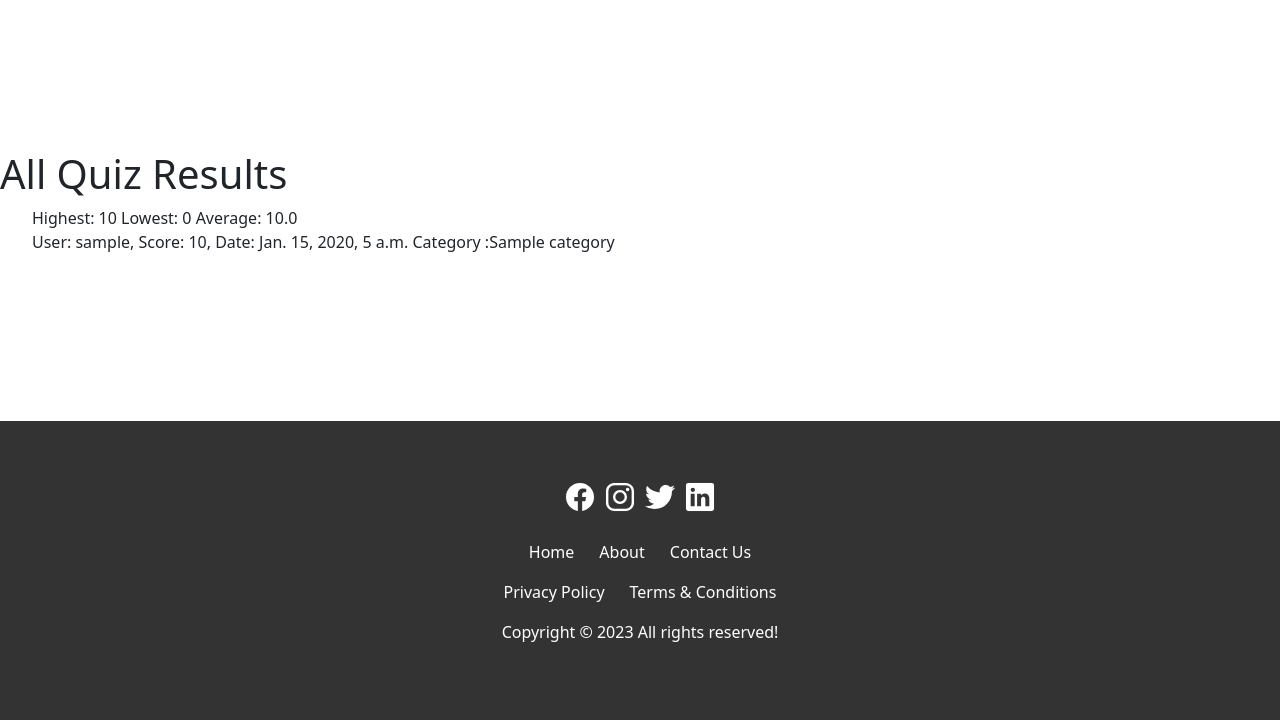
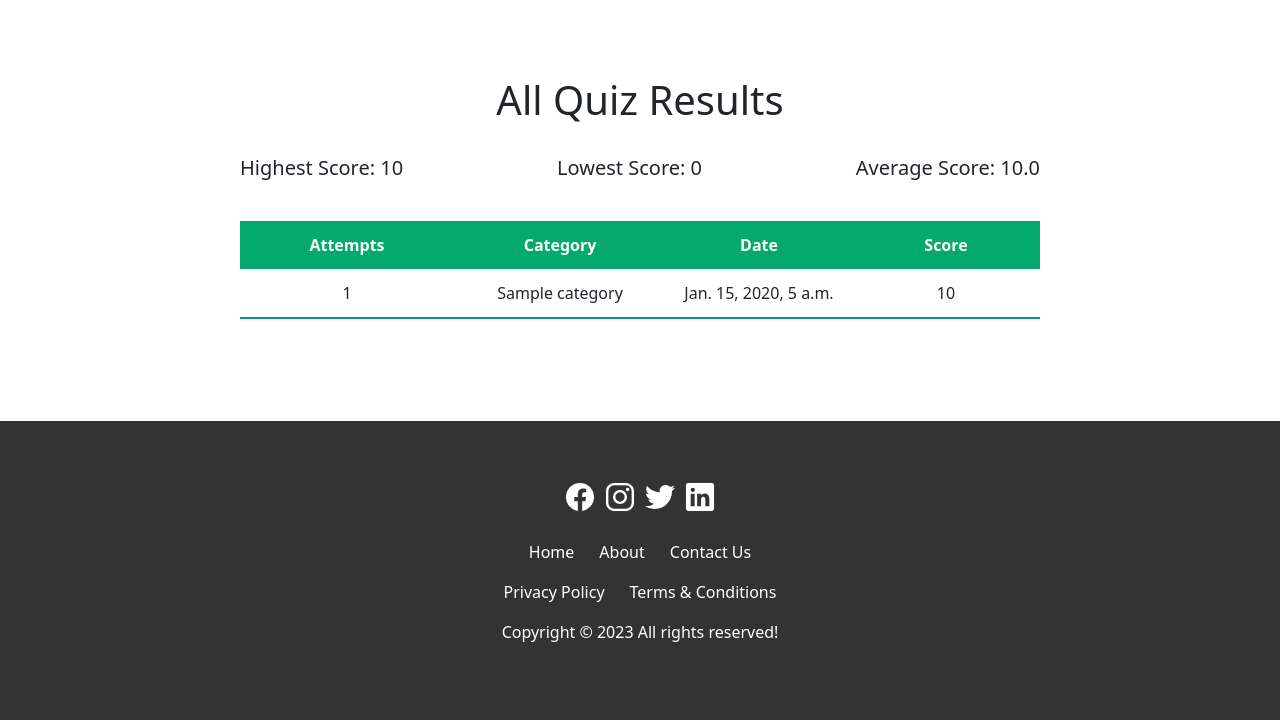
Before and after one commit to ajaystha42/drivingtest-django, a Django app: page /all-quiz-results/ in a window 1280 px wide. Shown: the part 80-800 px from the top of the page. Run offline with Django 4.2, Linux system fonts and the light colour scheme; a user stored in the database is signed in; tables that the repository leaves empty hold one stand-in row (values such as "Sample post"); some libraries are stand-ins or nearby versions.

Commit message:
final score table styling

```diff
--- a/Quiz/static/base.css
+++ b/Quiz/static/base.css
@@ -78,7 +78,7 @@ body {
   z-index: 9;
   text-decoration: none;
 
-  padding: 10px 30px !important;
+  padding: 15px 25px;
   margin-top: 45px !important;
   margin-left: 20px !important;
   border: none !important;
@@ -88,8 +88,15 @@ body {
   box-shadow: rgba(100, 100, 111, 0.2) 0px 7px 29px 0px !important;
 }
 
+.logout-btn p {
+  margin: 0;
+  padding: 0;
+}
+
 .login-div:hover .logout-btn {
-  display: inline-block;
+  display: flex;
+  gap: 10px;
+  align-items: center;
 }
 
 /* *****************FOOTER*************** */
--- a/Quiz/static/quiz.css
+++ b/Quiz/static/quiz.css
@@ -52,3 +52,56 @@
   background-color: #04aa6d;
   color: #fff;
 }
+
+/* ****************ALL QUIZ RESULTS************ */
+/* ******************************************** */
+.all-results-container {
+  margin: 0 auto;
+  text-align: center;
+}
+
+h5 {
+  display: flex;
+  margin-top: 20px;
+  justify-content: space-between;
+}
+
+table,
+th,
+td {
+  border-collapse: collapse;
+  margin: 25px 0;
+  font-size: 0.9em;
+  width: 800px;
+  /* box-shadow: 0 0 20px rgba(0, 0, 0, 0.15); */
+  font-size: 16px;
+  text-align: center;
+}
+
+table thead tr {
+  background-color: #04aa6d;
+  color: #ffffff;
+  text-align: center;
+}
+
+table th,
+table td {
+  padding: 12px 5px;
+}
+
+table tbody tr {
+  border-bottom: 1px solid #dddddd;
+}
+
+table tbody tr:nth-of-type(even) {
+  background-color: #f3f3f3;
+}
+
+table tbody tr:last-of-type {
+  border-bottom: 2px solid #009879;
+}
+
+table tbody tr.active-row {
+  font-weight: bold;
+  color: #009879;
+}
--- a/Quiz/templates/all_quiz_results_template.html
+++ b/Quiz/templates/all_quiz_results_template.html
@@ -9,7 +9,7 @@
 <!--  -->
 
 {% block css_files %}
-<!-- <link rel="stylesheet" href="../static/styles.css" /> -->
+<link rel="stylesheet" href="../static/quiz.css" />
 {%endblock %}
 
 <!--  -->
@@ -20,18 +20,51 @@
 {% block content %}
 <div class="all-results-container">
   <h1>All Quiz Results</h1>
-  <ul>
-    Highest: {{highest}}
-    Lowest: {{lowest}}
-    Average: {{average}}
+  <br>
+  <h5>
+    <p>
+      Highest Score: {{highest}}
+    </p>
+    <p>
+      Lowest Score: {{lowest}}
+    </p>
+    <p>
+      Average Score: {{average}}</h5>
+    </p>
+
+  <table>
+    <thead>
+      <tr>
+        <th>Attempts</th>
+        <th>Category</th>
+        <th>Date</th>
+        <th>Score</th>
+      </tr>
+    </thead>
+    <tbody>
+      {% for quiz_result in quiz_results %}
+      <!--  -->
+      <tr>
+        <td>{{forloop.counter}}</td>
+        <td>{{quiz_result.category.category_name}}</td>
+        <td>{{ quiz_result.datetime }}</td>
+        <td>{{ quiz_result.score }}</td>
+      </tr>
+      {% endfor %}
+    </tbody>
+  </table>
+
+  <!-- <ul>
+
     {% for quiz_result in quiz_results %}
+
     <li>
       User: {{ quiz_result.user.username }}, Score: {{ quiz_result.score }},
-      Date: {{ quiz_result.datetime }}
-      Category :{{quiz_result.category.category_name}}
+      Date: {{ quiz_result.datetime }} Category
+      :{{quiz_result.category.category_name}}
     </li>
     {% endfor %}
-  </ul>
+  </ul> -->
 </div>
 
 {% endblock %}
--- a/Quiz/templates/base.html
+++ b/Quiz/templates/base.html
@@ -57,7 +57,11 @@
           <div class="login-div">
             <li>
               <a class="logout-btn" href="/logoutUser"
-                ><ion-icon name="log-out-outline"></ion-icon>&nbsp;Logout
+                ><ion-icon
+                  class="logout-icon"
+                  name="log-out-outline"
+                ></ion-icon>
+                <p>Logout</p>
                 <!-- <button class="logout-btn">Logout</button> -->
               </a>
             </li>
```
